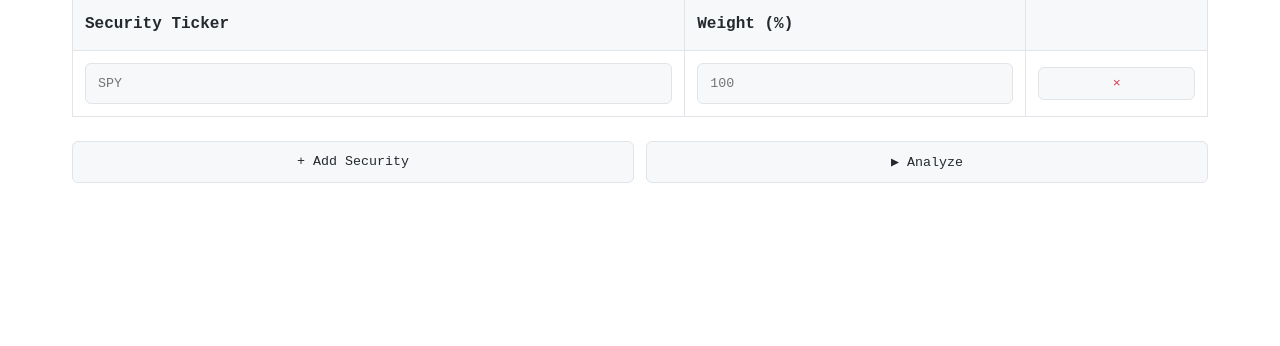
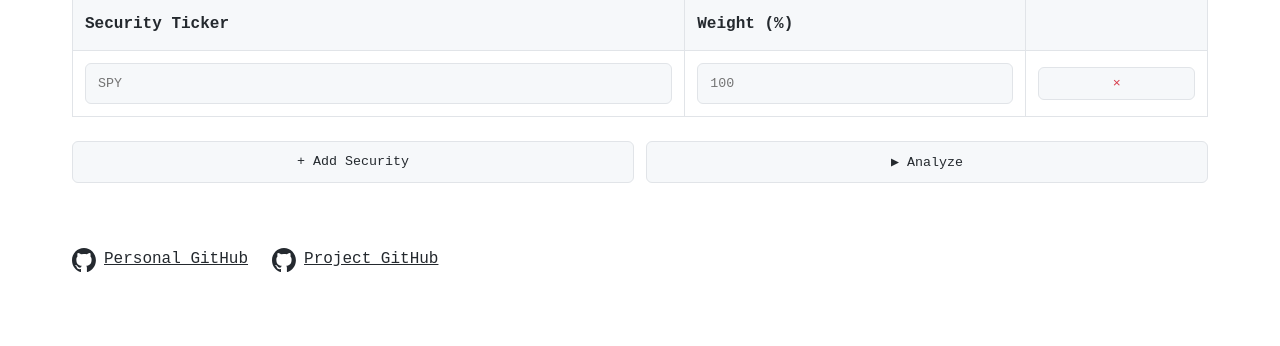
Before and after one commit to JD499/fund-breakdown, a FastAPI app: page / in a window 1280 px wide. Shown: the part 312-658 px from the top of the page. Run offline with FastAPI, Linux system fonts and the light colour scheme; some libraries are stand-ins or nearby versions; some web fonts are replaced.

Commit message:
Add GitHub links

```diff
--- a/static/styles.css
+++ b/static/styles.css
@@ -173,6 +173,16 @@ button:hover {
     background: var(--error-background);
 }
 
+.social-links {
+    display: flex;
+    gap: 1.5rem;
+}
+
+.social-link {
+    display: inline-flex;
+    align-items: center;
+    gap: 0.5rem;
+}
 
 @media (max-width: 768px) {
     :root {
--- a/templates/index.html
+++ b/templates/index.html
@@ -225,5 +225,21 @@
     }
 
 </script>
+<footer class="footer">
+    <div class="container footer-content">
+        <div class="social-links">
+            <a href="https://github.com/JD499" class="social-link" target="_blank">
+                <img src="/static/github-mark.svg" width="24" height="24" class="social-icon" alt="GitHub Logo"/>
+                Personal GitHub
+            </a>
+
+            <a href="https://github.com/JD499/fund-breakdown" class="social-link" target="_blank">
+                <img src="/static/github-mark.svg" width="24" height="24" class="social-icon" alt="GitHub Logo"/>
+                Project GitHub
+            </a>
+
+        </div>
+    </div>
+</footer>
 </body>
 </html>
```
Also changed, not shown: static/github-mark.svg (added).
